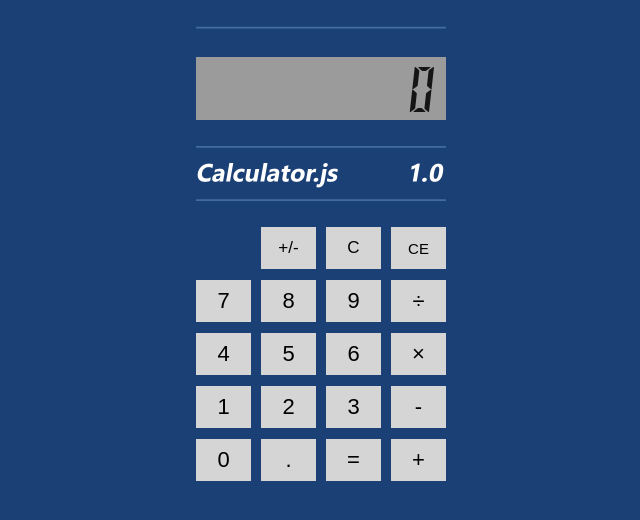
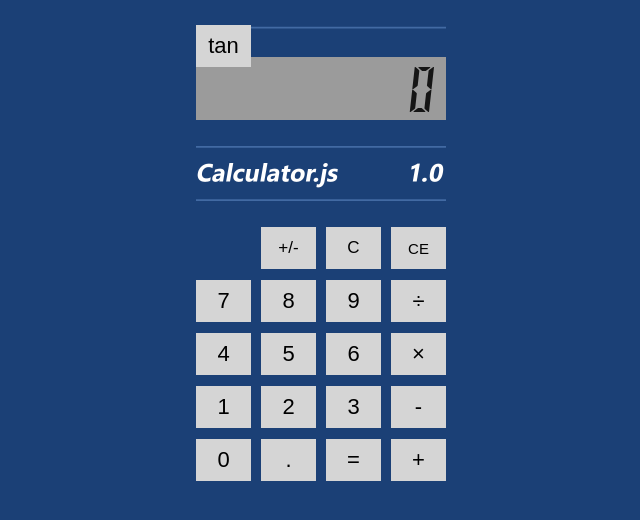
Before and after one commit to 13441-onishi/Copilotdemo, a website: page Copilot-demo/calculator/public/index.html in a window 1280 px wide. Shown: the whole page, without its empty margins (319-959 px from the left). Drawn offline with Linux system fonts and the light colour scheme.

Commit message:
Update index.html

```diff
--- a/Copilot-demo/calculator/public/index.html
+++ b/Copilot-demo/calculator/public/index.html
@@ -260,6 +260,13 @@
           <button id="decimal" onClick="decimalPressed()">.</button>
           <button id="equal" onClick="equalPressed()">=</button>
           <button id="add" onClick="operationPressed('+')">+</button>
+
+          <!-- TODO: Buttons -->
+          <!--三角関数-->
+          <button class="btn" onClick="operationPressed('sin')">sin</button>
+          <button class="btn" onClick="operationPressed('cos')">cos</button>
+          <button class="btn" onClick="operationPressed('tan')">tan</button>
+
         </div>
       </div>
     </div>
```
